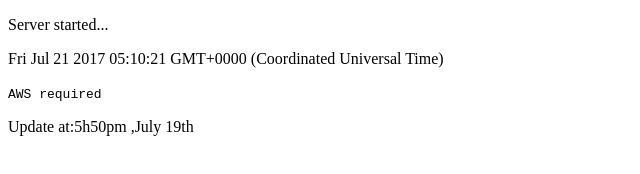
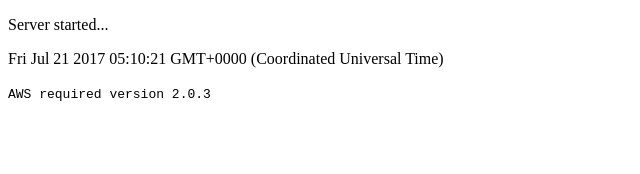
Before and after one commit to my0sot1s/monaka, a website: page dist/public/index.html in a window 1280 px wide. Shown: the whole page, without its empty margins (0-640 px from the left). Drawn offline with Linux system fonts and the light colour scheme.

Commit message:
fix done !! ^_^

```diff
--- a/dist/public/index.html
+++ b/dist/public/index.html
@@ -11,8 +11,7 @@
 <body>
   <p>Server started...</p>
   <p id='time'></p>
-  <code>AWS required</code>
-  <p>Update at:5h50pm ,July 19th </p>
+  <code>AWS required version 2.0.3</code>
   <script>
     (function () {
       setInterval(() => {
--- a/package.json
+++ b/package.json
@@ -1,6 +1,6 @@
 {
   "name": "monaka",
-  "version": "2.0.2",
+  "version": "2.0.3",
   "description": "monaka is a simple app react vs nodejs",
   "main": "index.js",
   "dependencies": {
```
Also changed, not shown: dist/app.js (+1 -1 lines), dist/model/cons.js, dist/model/laws.js.
